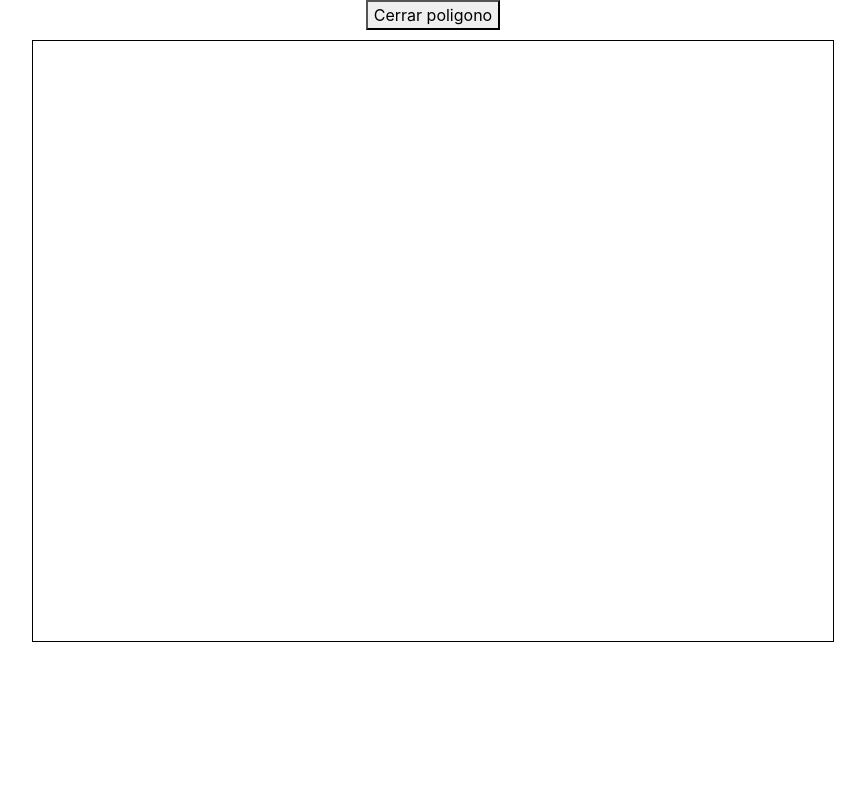
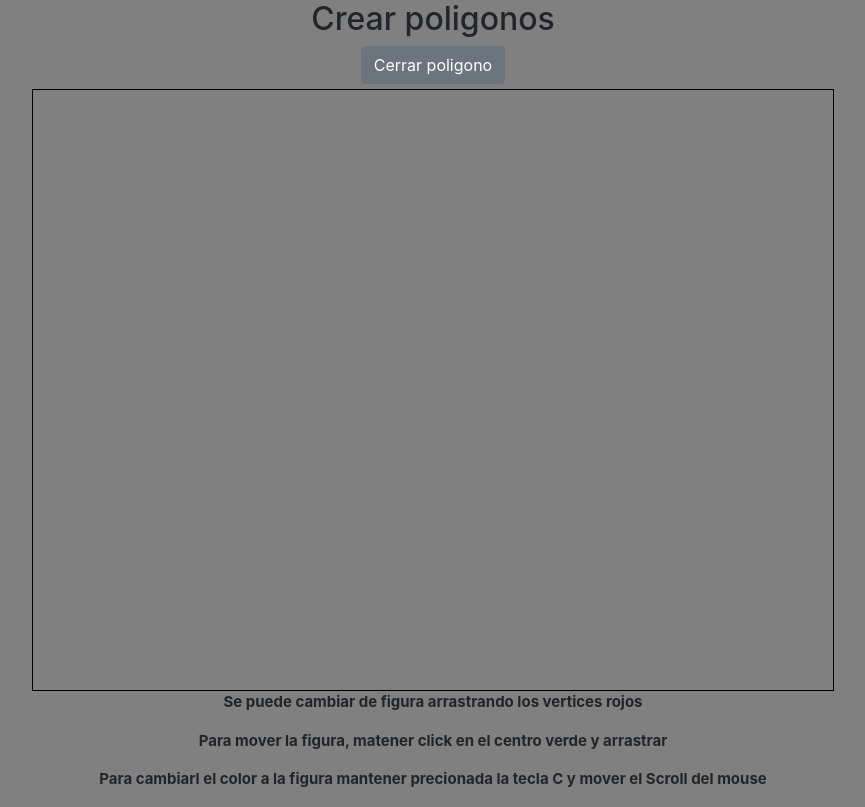
Before and after one commit to Bernarditacha/Interfaces, a plain HTML site: page tp2/EntregaFinal/index.html in a window 1280 px wide. Shown: the whole page, without its empty margins (207-1072 px from the left). Drawn offline with nearby package versions, Linux system fonts and the light colour scheme.

Commit message:
Entrega final

```diff
--- a/tp2/EntregaFinal/css/style.css
+++ b/tp2/EntregaFinal/css/style.css
@@ -1,8 +1,28 @@
+*{
+  background-color: grey;
+}
+
 canvas {
   padding: 25; margin: auto; display: block;
 }
 
 .elementos{
   text-align: center;
-  margin-bottom: 10px;
+  margin-bottom: 5px;
+  margin-top: 5px;
 }
+
+.informacion{
+  text-align:center;
+  margin-top: 5px;
+  margin: auto;
+}
+
+.informacion, h2{
+  font-size: 10px;
+}
+
+.informacion, p{
+  font-size: 15px;
+  font-weight: bold;
+}
--- a/tp2/EntregaFinal/index.html
+++ b/tp2/EntregaFinal/index.html
@@ -4,17 +4,27 @@
     <meta charset="utf-8">
     <link rel="stylesheet" href="./css/style.css">
   <link rel="stylesheet" href="https://stackpath.bootstrapcdn.com/bootstrap/4.1.3/css/bootstrap.min.css" integrity="sha384-MCw98/SFnGE8fJT3GXwEOngsV7Zt27NXFoaoApmYm81iuXoPkFOJwJ8ERdknLPMO" crossorigin="anonymous">
-    <title>Practico 2</title>
+    <title>Trabajo Practico 2</title>
   </head>
   <body>
+    <div class="contenedor">
 
+    <div class="informacion">
+      <h2>Crear poligonos</h2>
+    </div>
     <div hidden class="elementos">
-      <button  class="cerrar" type="button" name="button">Cerrar poligono</button>
+      <button  class="btn btn-secondary  cerrar" type="button" name="button">Cerrar poligono</button>
     </div>
     <div class="cnvs">
       <canvas id="canvas" width="800" height="600" style="border:#000 solid 1px"></canvas>
     </div>
 
+    <div class="informacion">
+      <p>Se puede cambiar de figura arrastrando los vertices rojos</p>
+      <p>Para mover la figura, matener click en el centro verde y arrastrar</p>
+      <p>Para cambiarl el color a la figura mantener precionada la tecla C y mover el Scroll del mouse </p>
+    </div>
+</div>
   </body>
   <script src="./js/Poligono.js"></script>
   <script src="./js/Circulo.js"></script>
--- a/tp2/EntregaFinal/js/Circulo.js
+++ b/tp2/EntregaFinal/js/Circulo.js
@@ -48,7 +48,6 @@ class Circulo {
       return true;
     }
   }
-
   actualizar(x,y){
     this.coordenadaX = x;
     this.coordenadaY = y;
--- a/tp2/EntregaFinal/js/archivo.js
+++ b/tp2/EntregaFinal/js/archivo.js
@@ -3,16 +3,15 @@
 let canvas = document.getElementById('canvas');
 let ctx = canvas.getContext("2d");
 let arrastrar=false;
-let abierto= true; //CHEQUEAR
-let contador=0;
+let abierto= true;
 var poligono = new Poligono();
 var circuloElegido=null;
 var tecla = false;
 let color = 255;
 let colorInicial = "rgb(200,0,0)";
 let distinto = false;
+var contador=0;
 
- //Para cambiar el color del Cneotr
 function crearCirculo(e){
   if(abierto == true){
     let pX = e.layerX;
@@ -23,19 +22,20 @@ let distinto = false;
     contador++;
     poligono.addCirculo(circulo);
     poligono.trazarLinea(pX,pY);
-
+    }
 }
 
-  }
 let boton = document.querySelector(".elementos");
 boton.hidden = false;
+
+
 function cerrarPoligono() {
   if(contador>=3){
     poligono.cerrarPoligono();
     boton.hidden = true;
     contador=0;
+    abierto = false;
   }
-      abierto = false;
 }
 
 function seleccionar(e) {
@@ -73,14 +73,6 @@ function arrastrarFigura(e){
 function borrarCirc(e){
   var pX = e.layerX;
   var pY = e.layerY;
-   /*for(var i =0;i<Poligonos.length;i++){
-	this.circuloElegido=Poligonos[i].detectarClick(pX,pY);
-  if (this.circuloElegido != null){
-  	Poligonos[i].borrarCirculo(this.circuloElegido);
-    redibujar();
-    }
-    redibujar();
-  }*/
 
   this.circuloElegido = poligono.detectarClick(pX,pY);
   if (this.circuloElegido != null){
@@ -92,9 +84,6 @@ function borrarCirc(e){
 
 function redibujar(distinto){
   poligono.redibujar(distinto);
-  //for(var i =0;i<Poligonos.length;i++){
-    //Poligonos[i].redibujar();
-//}
 }
 
 function cambiarColor(e){
@@ -128,11 +117,12 @@ function desactivarTecla(e) {
   }
 }
 
+
+
 document.querySelector(".cerrar").addEventListener("click", cerrarPoligono);
 
 canvas.addEventListener("mousewheel", cambiarColor);
 document.addEventListener("keydown", detectarTecla);
-
 document.addEventListener("keyup", desactivarTecla);
 canvas.addEventListener("dblclick",borrarCirc);
 canvas.addEventListener("click", crearCirculo);
```
Also changed, not shown: tp2/EntregaFinal/js/Poligono.js (indentation only). Lines whose indentation alone changed are shown as unchanged.
